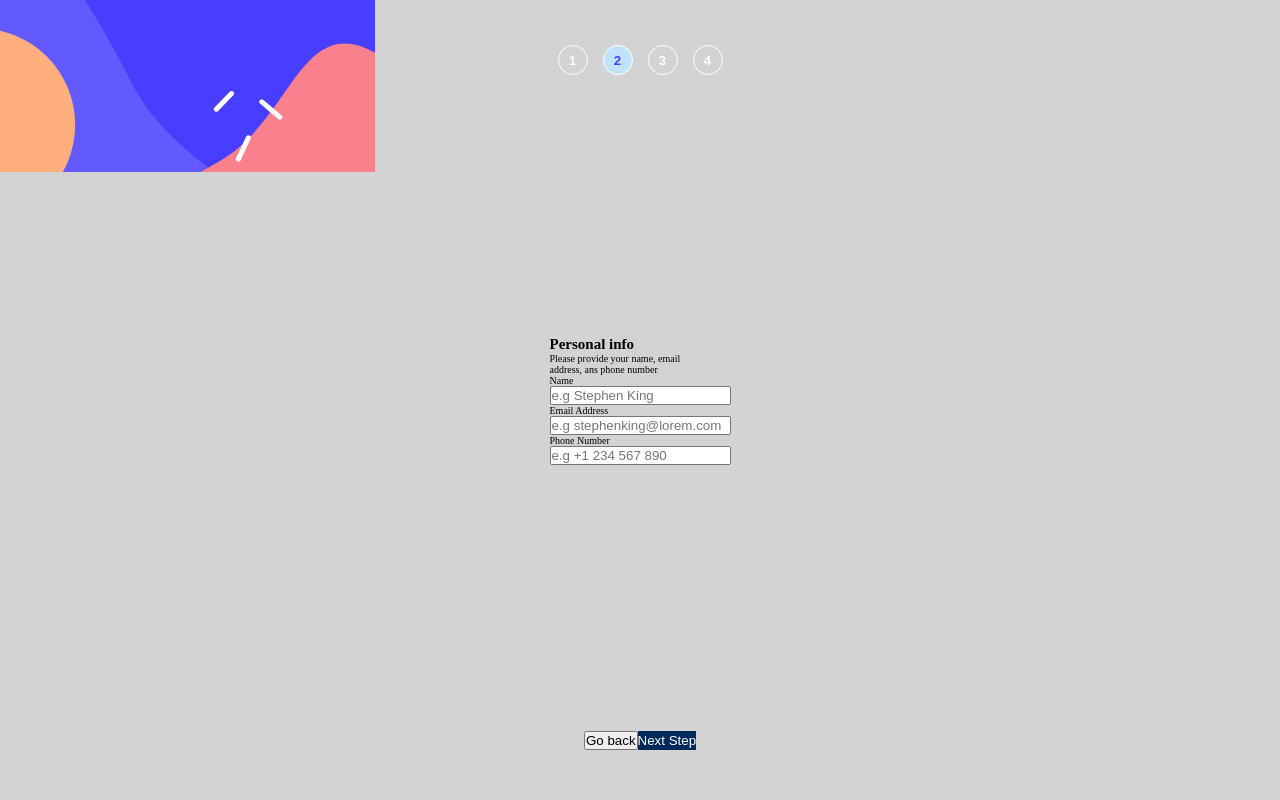
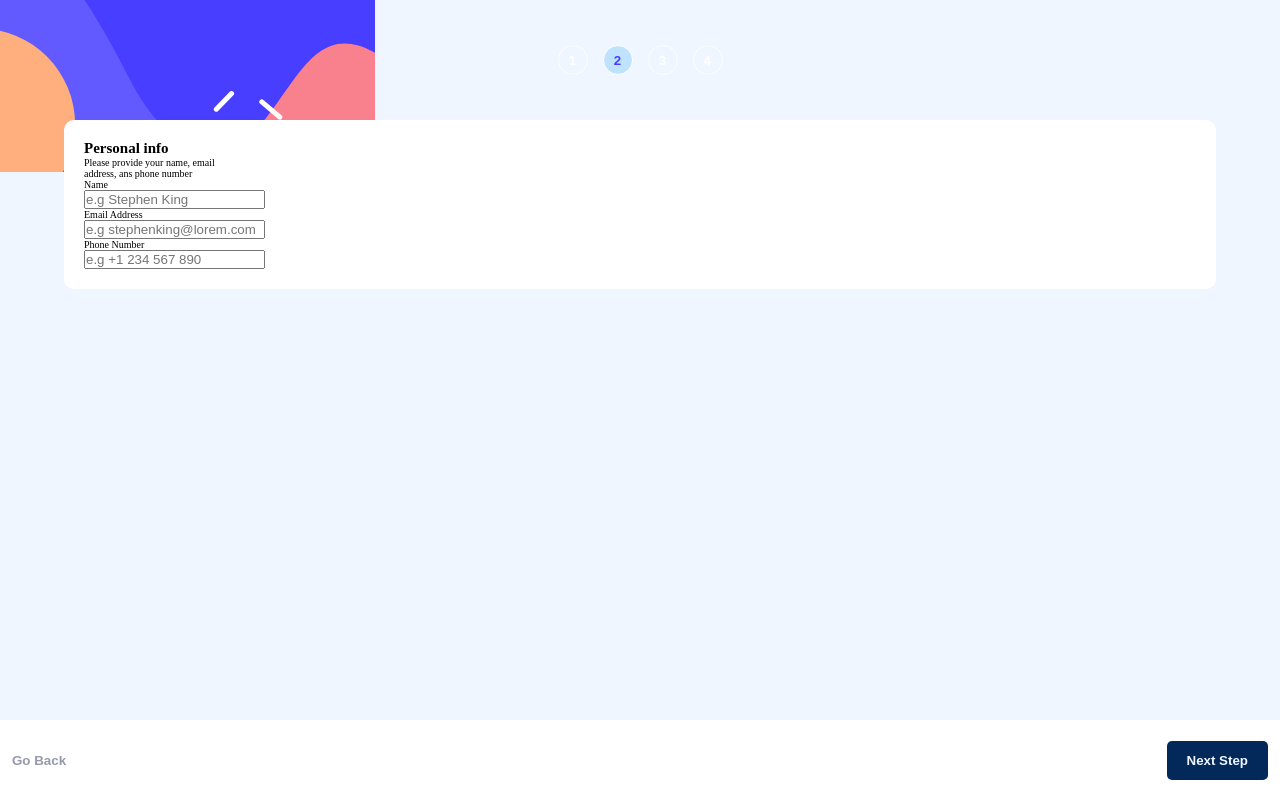
Before and after one commit to SeroTomas/formulario, a Next.js app in the folder formulario/: page / in a window 1280 px wide. Both pictures are taken after a click on the button "Next Step". Built offline with nearby package versions, Linux system fonts and the light colour scheme.

Commit message:
buttons ready

```diff
--- a/formulario/src/components/Buttons/Buttons.jsx
+++ b/formulario/src/components/Buttons/Buttons.jsx
@@ -1,8 +1,7 @@
 import style from "./buttons.module.scss";
+import { handlePageDown, handlePageUp } from "@/utils/handlers";
 
 function Buttons({ info, setInfo }) {
-
-
 
     const handlePageUp = () => {
         if (info.page < 4) {
@@ -25,10 +24,8 @@ function Buttons({ info, setInfo }) {
     return (
         <>
             <div className={style.buttonsContainer}>
-                {
-                    info.page === 1 ? null : <button onClick={()=>{handlePageDown()}} className={style.goBack}>Go back</button>
-                }
-                <button onClick={()=>{handlePageUp()}} className={style.next}>Next Step</button>
+                <button onClick={() => { handlePageDown() }} className={info.page !== 1 ? style.back : style.nonBack} disabled={info.page === 1}>Go Back</button>
+                <button onClick={() => { handlePageUp() }} className={style.next}>Next Step</button>
             </div>
         </>
     )
--- a/formulario/src/components/Buttons/buttons.module.scss
+++ b/formulario/src/components/Buttons/buttons.module.scss
@@ -1,11 +1,36 @@
 @import "../../styles/var.module";
 
-.buttonsContainer{
+.buttonsContainer {
     display: flex;
+    flex-grow: 1;
+    justify-content: space-between;
+    margin: 1.2rem 1.2rem;
+
+    .next {
+        background-color: $marine-blue;
+        border: none;
+        color: $magnolia;
+        font-weight: 600;
+        padding: 12px 20px 12px 20px;
+        border-radius: 5px;
+
+        &:active {
+            background-color: $purplish-blue;
+        }
+    }
+
+    .back {
+        background: none;
+        border: none;
+        font-weight: 600;
+        color: $cool-gray;
+
+        &:active{
+            color: $purplish-blue;
+        }
+    }
+
+    .nonBack{
+        visibility: hidden;
+    }
 }
-
-.next{
-    background-color: $marine-blue;
-    border: none;
-    color: $white;
-}
--- a/formulario/src/components/Card/PersonalInfo/PersonalInfo.jsx
+++ b/formulario/src/components/Card/PersonalInfo/PersonalInfo.jsx
@@ -1,9 +1,12 @@
+// styles
+import style from "./personalInfo.module.scss";
 //components
 import PersonalInput from "./PersonalInput/PersonalInput"
 
 function PersonalInfo() {
     return (
         <>
+            <div className={style.personalContainer}>
                 <div>
                     <h2>Personal info</h2>
                     <div>
@@ -12,10 +15,11 @@ function PersonalInfo() {
                     </div>
                 </div>
                 <form>
-                <PersonalInput label={"Name"} name={"name"} type={"text"}/>
-                <PersonalInput label={"Email Address"} name={"email"} type={"email"}/>
-                <PersonalInput label={"Phone Number"} name={"phone"} type={"phone"}/>
+                    <PersonalInput label={"Name"} name={"name"} type={"text"} />
+                    <PersonalInput label={"Email Address"} name={"email"} type={"email"} />
+                    <PersonalInput label={"Phone Number"} name={"phone"} type={"phone"} />
                 </form>
+            </div>
         </>
 
     )
--- a/formulario/src/components/Card/PersonalInfo/PersonalInput/PersonalInput.jsx
+++ b/formulario/src/components/Card/PersonalInfo/PersonalInput/PersonalInput.jsx
@@ -1,8 +1,7 @@
 'use client'
 
 import { useState } from "react";
-import handlePlaseHolder from "@/utils/handlePlaseHolder";
-import handleTypeError from "@/utils/handleTypeError";
+import { handleTypeError, handlePlaseHolder } from "@/utils/handlers";
 
 function PersonalInput({ label, type, name }) {
 
@@ -11,10 +10,6 @@ function PersonalInput({ label, type, name }) {
         setInput(value);
         setError(handleTypeError(name, value))
     };
-
-    const handleError = (value) => {
-
-    }
 
     const [plaseHolder] = useState(handlePlaseHolder(name));
     const [input, setInput] = useState('');
--- a/formulario/src/components/Card/PersonalInfo/personalInfo.module.scss
+++ b/formulario/src/components/Card/PersonalInfo/personalInfo.module.scss
@@ -0,0 +1,8 @@
+@import "../../../styles/var.module";
+
+.personalContainer{
+    width: 90vw;
+    background-color: $white;
+    padding: 2rem;
+    border-radius: 10px;
+}
--- a/formulario/src/styles/globals.scss
+++ b/formulario/src/styles/globals.scss
@@ -1,4 +1,4 @@
-
+@import "../styles/var.module";
 /* Fonts */
 @import url('https://fonts.googleapis.com/css2?family=Ubuntu:wght@400;500;700&display=swap');
 /* End Fonts */
@@ -14,7 +14,7 @@ html {
 }
 
 body {
-  background-color: lightgray;
+  background-color: $magnolia;
   background-image: url("../../public/bg-sidebar-mobile.svg");
   background-repeat: no-repeat;
 }
--- a/formulario/src/styles/page.module.scss
+++ b/formulario/src/styles/page.module.scss
@@ -13,15 +13,16 @@
 }
 
 .cardContainer{
-    height: 70vh;
+    height: 75vh;
+    display: flex;
+    justify-content: center;
+    align-items: start;
+}
+
+.buttonsContainer{
+    height: 10vh;
     display: flex;
     justify-content: center;
     align-items: center;
+    background-color: $white;
 }
-
-.buttonsContainer{
-    height: 15vh;
-    display: flex;
-    justify-content: center;
-    align-items: center;
-}
--- a/formulario/src/utils/handlePlaseHolder.js
+++ /dev/null
@@ -1,10 +0,0 @@
-const handlePlaseHolder = (name) => {
-    const options = {
-        name: "e.g Stephen King",
-        email: "e.g stephenking@lorem.com",
-        phone: "e.g +1 234 567 890"
-    }
-    return options[name]
-}
-
-export default handlePlaseHolder;
--- a/formulario/src/utils/handleTypeError.js
+++ b/formulario/src/utils/handlers.js
@@ -1,4 +1,4 @@
-const handleTypeError = (name, value) => {
+export const handleTypeError = (name, value) => {
 
     const option = {
         name: () => {
@@ -18,4 +18,11 @@ const handleTypeError = (name, value) => {
     return option[name]()
 }
 
-export default handleTypeError;
+export const handlePlaseHolder = (name) => {
+    const options = {
+        name: "e.g Stephen King",
+        email: "e.g stephenking@lorem.com",
+        phone: "e.g +1 234 567 890"
+    }
+    return options[name]
+}
```
Lines whose indentation alone changed are shown as unchanged.
